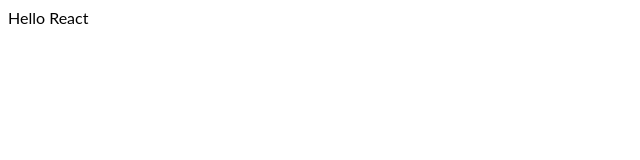
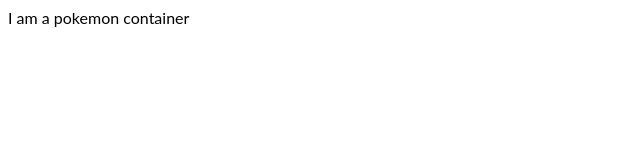
Before and after one commit to railsstudent/react-graphql-pokomon, a React (Create React App) app: page / in a window 1280 px wide. Shown: the top 160 px of the page, without its empty margins (0-640 px from the left). Built offline with nearby package versions, Linux system fonts and the light colour scheme.

Commit message:
Create skeleton pokemon container

```diff
--- a/App.js
+++ b/App.js
@@ -1,10 +1,21 @@
-import React, { Component } from 'react';
+import React from 'react';
+import ApolloClient from 'apollo-boost';
+import { ApolloProvider } from '@apollo/react-hooks';
+import PokemonsContainer from './containers/PokemonsContainer';
+
+// console.log('PokemonsContainer', PokemonsContainer)
 
 export function App() {
-  const name = 'React'
+  const client = new ApolloClient({
+    uri: 'https://graphql-pokemon.now.sh'
+  });
+
+  // const name = 'React'
   return (
-      <div>
-        <p>Hello {name}</p>
-      </div>
+      <ApolloProvider client={client}>
+        <main>
+          <PokemonsContainer />
+        </main>
+      </ApolloProvider>
   )
 }
--- /dev/null
+++ b/containers/PokemonsContainer.js
@@ -0,0 +1,5 @@
+import React from 'react';
+
+export default function PokemonsContainer() {
+  return (<p>I am a pokemon container</p>)
+}
--- a/package.json
+++ b/package.json
@@ -5,6 +5,7 @@
   "dependencies": {
     "@apollo/react-hooks": "^3.1.5",
     "@types/react": "^16.8.0",
+    "apollo-boost": "^0.4.9",
     "apollo-client": "^2.6.4",
     "graphql": "^0.9.0 || ^0.10.0 || ^0.11.0 || ^0.12.0 || ^0.13.0 || ^14.0.0",
     "graphql-tag": "^2.10.3",
```
